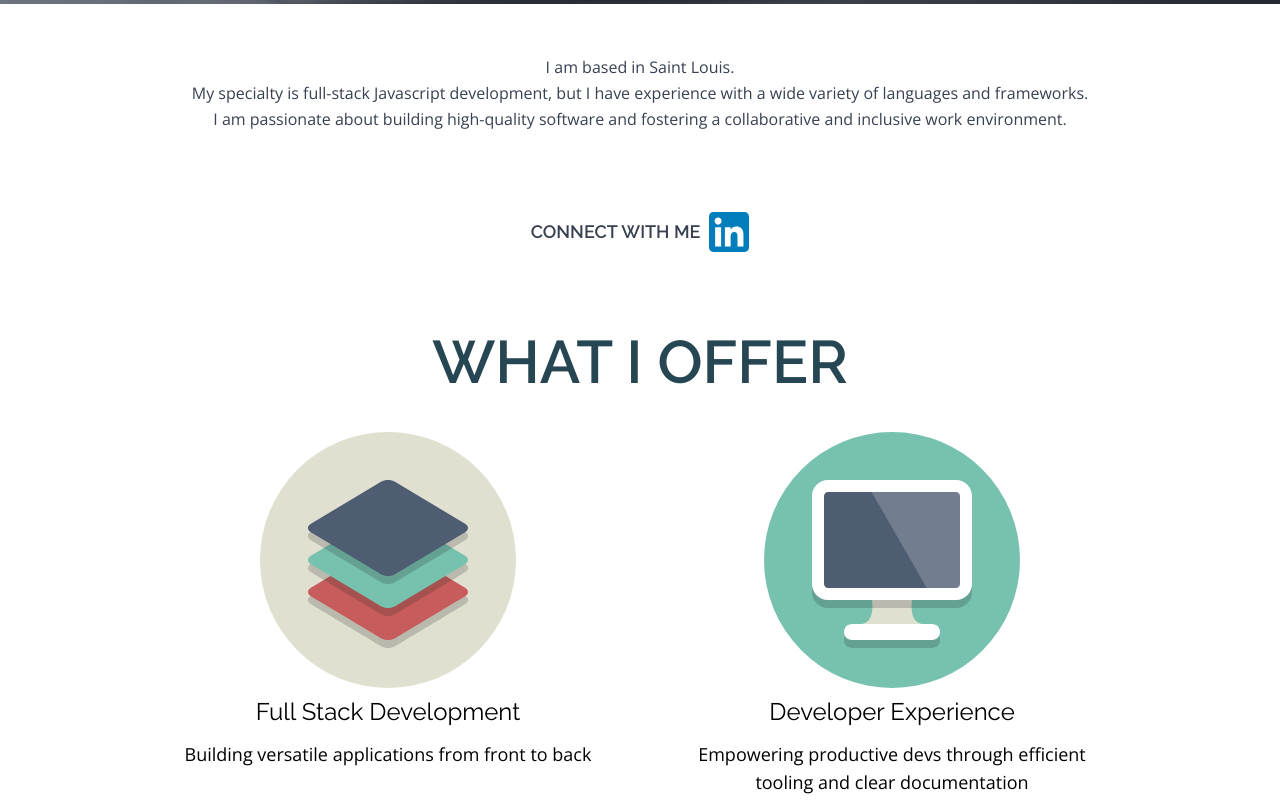
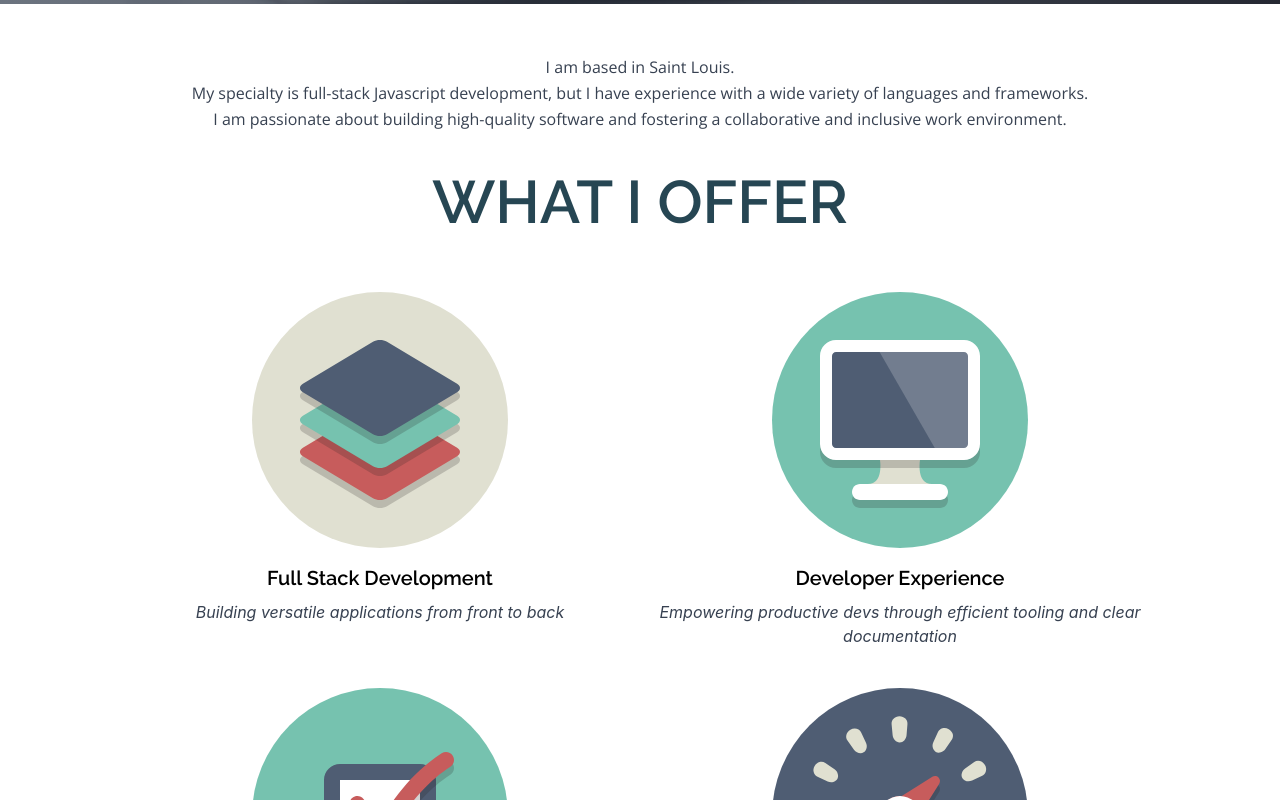
Before and after one commit to devcjohn/codebycharlie, a React (Vite) app: page / in a window 1280 px wide. Shown: the part 660-1460 px from the top of the page. Built offline with nearby package versions, Linux system fonts and the light colour scheme.

Commit message:
Improve spacing of What I Offer cards

```diff
--- a/src/components/AboutMe.tsx
+++ b/src/components/AboutMe.tsx
@@ -55,19 +55,24 @@ export const AboutMe = () => {
         <br /> I am passionate about building high-quality software and fostering a collaborative
         and inclusive work environment. <br />
       </p>
-      <ConnectWithMe />
       <div>
-        <h2 className="text-center font-header text-4xl font-semibold uppercase text-primary sm:text-5xl lg:text-6xl">
+        <h2 className="my-10 text-center font-header text-4xl font-semibold uppercase text-primary sm:text-5xl lg:text-6xl ">
           What I offer
         </h2>
-        <div className="grid grid-cols-1 md:mx-20 md:grid-cols-2">
-          {aboutData.map(({ title, subtitle, alt, image }, index) => (
-            <div key={index} className="m-5 flex flex-col items-center border-gray-500 p-5 ">
-              <img src={image} className="align-middle" alt={alt} />
-              <h2 className="mt-2 font-header text-xl md:text-2xl">{title}</h2>
-              <h3 className="mt-3 font-body text-sm italic md:text-lg">{subtitle}</h3>
-            </div>
-          ))}
+        <div className="mx-auto max-w-5xl">
+          <div className="-mx-2 flex flex-wrap">
+            {aboutData.map(({ title, subtitle, alt, image }, index) => (
+              <div
+                id={`card-${index}`}
+                key={index}
+                className="flex flex-col items-center py-5 md:w-1/2"
+              >
+                <img src={image} className="mb-4" alt={alt} />
+                <h2 className="mb-2 font-header text-xl font-semibold">{title}</h2>
+                <h3 className="italic text-gray-700">{subtitle}</h3>
+              </div>
+            ))}
+          </div>
         </div>
       </div>
     </div>
```
Also changed, not shown: 1 other file (tests, documents, lock files or other folders).
